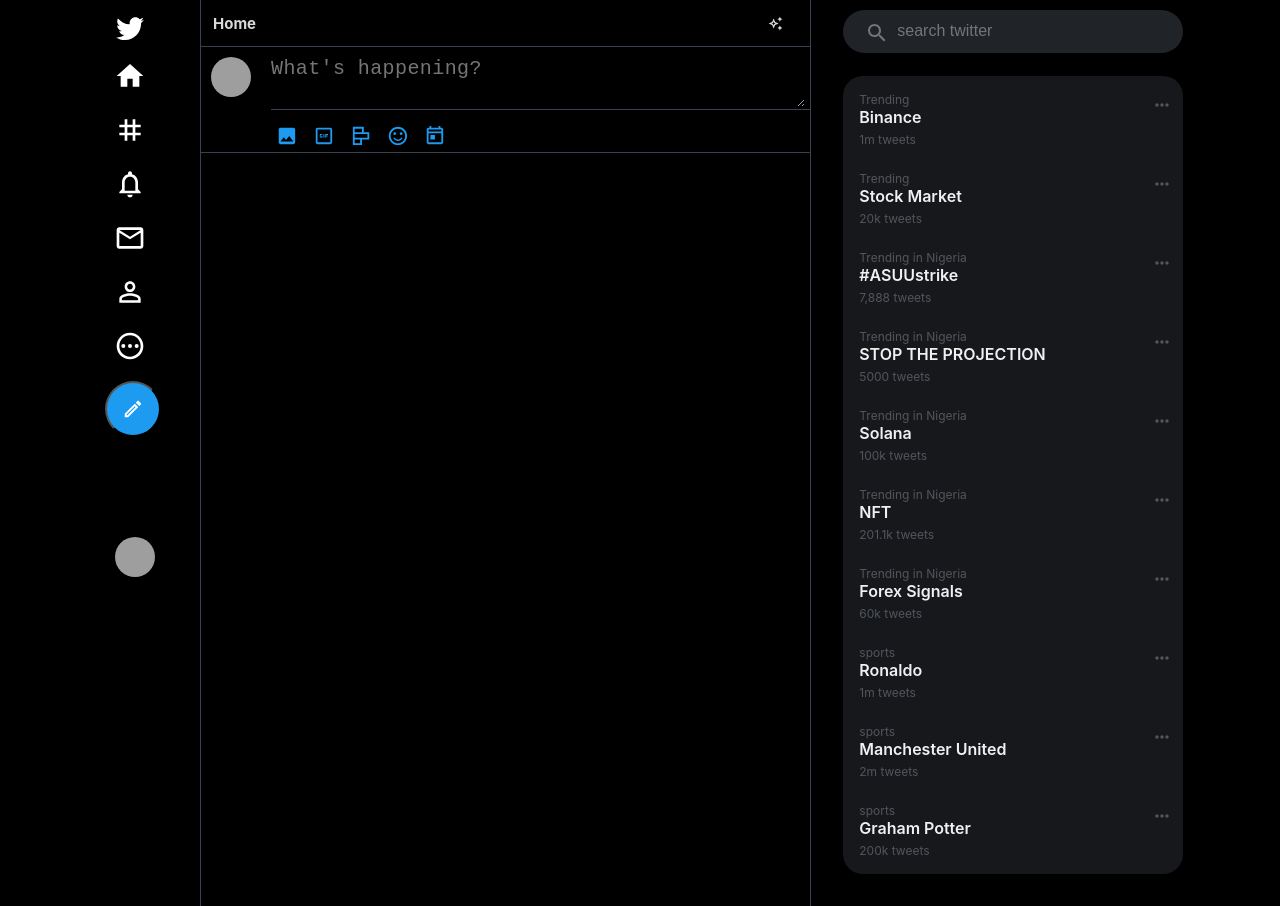
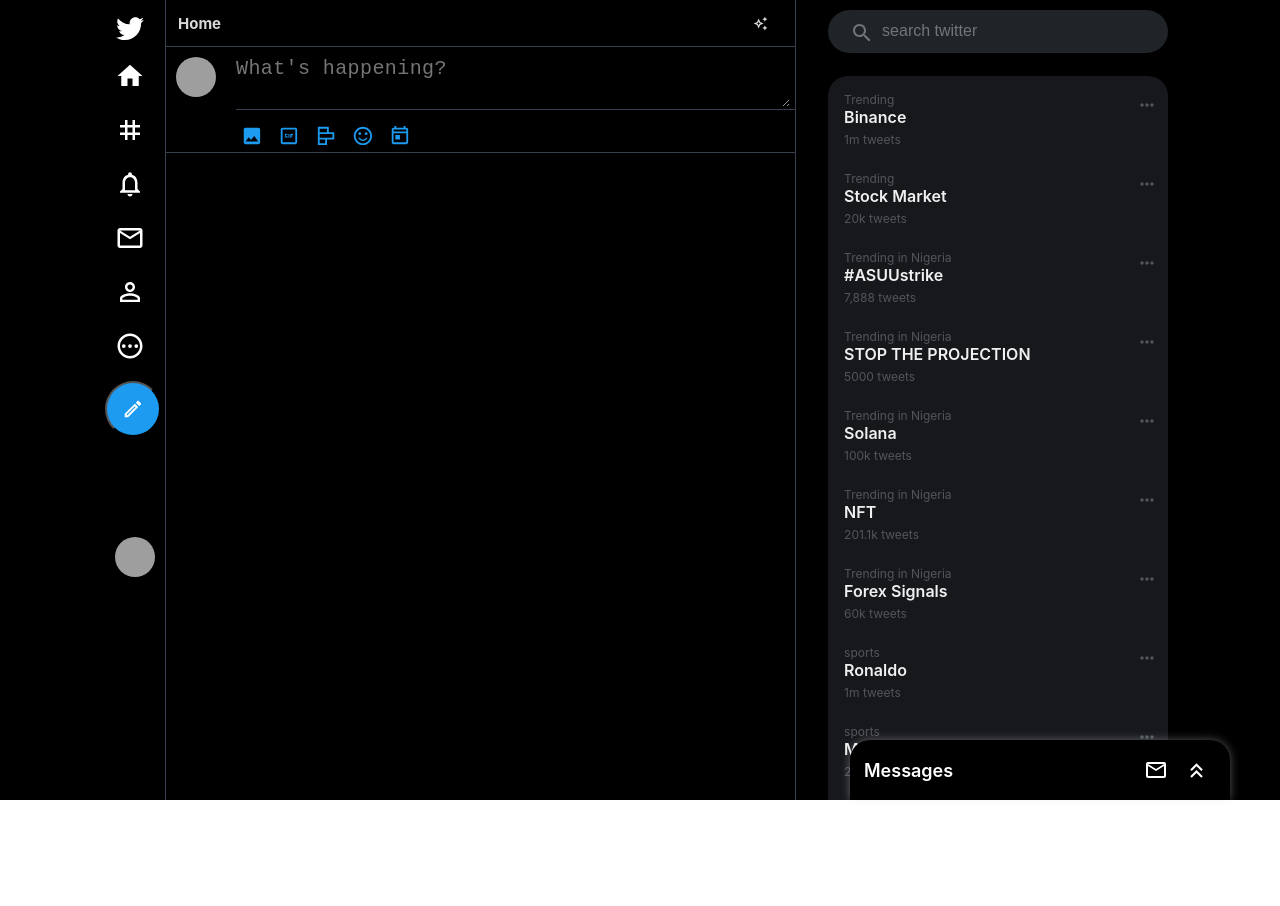
Before and after one commit to OrenisileDemilade/collab-twitter-clone, a React (Create React App) app: page / in a window 1280 px wide. After the commit the page ends 800 px from the top, so only its background shows below. Built offline with nearby package versions, Linux system fonts and the light colour scheme; grey boxes are pictures that could not be loaded.

Commit message:
some changes

```diff
--- a/package.json
+++ b/package.json
@@ -13,6 +13,7 @@
     "@testing-library/react": "^13.3.0",
     "@testing-library/user-event": "^13.5.0",
     "emoji-mart": "^5.2.1",
+    "emoji-picker-react": "^3.6.2",
     "react": "^18.2.0",
     "react-dom": "^18.2.0",
     "react-router-dom": "^6.3.0",
--- a/src/App.css
+++ b/src/App.css
@@ -1,8 +1,26 @@
+.main {
+  display: flex;
+  flex-direction: column;
+  height: 100vh;
+  max-width: 1500px;
+  /* overflow: hidden; */
+}
 .HomePage{
   background-color: black;
-  min-height: 100vh;
+  /* min-height: 100vh; */
   display: flex;
-  max-width: 1500px;
+  /* max-width: 1500px; */
+  width: 100%;
+  height: 100%;
+  /* flex: 1; */
   margin-left: auto;
   margin-right: auto;
 }
+
+.other {
+  flex: 1;
+  display: flex;
+  height: 100%;
+  overflow-y: scroll;
+  overflow-x: hidden;
+}
--- a/src/App.js
+++ b/src/App.js
@@ -2,14 +2,20 @@
 import Sidebar from './components/Sidebar';
 import Middle from './components/Middle';
 import Aside from './components/Aside';
+import Footer from './components/layout/Footer';
 
 function App() {
   return (
-    <div className='HomePage'>
-      <Sidebar/>
-      <Middle/>
-      <Aside/>
-  </div>
+    <div className='main'>
+      <div className='HomePage'>
+        <Sidebar />
+        <div className='other'>
+          <Middle/>
+          <Aside />
+        </div>
+      </div>
+      <Footer />
+    </div>
   );
 }
 
--- a/src/components/Aside.js
+++ b/src/components/Aside.js
@@ -2,6 +2,7 @@
 import classes from './Aside.module.css'
 import Header from './layout/Header'
 import Trend from './layout/Trend'
+
 
 function Aside(){
   return (
@@ -10,6 +11,7 @@
       <div className={classes.trend_container}>
         <Trend />
       </div>
+
     </div>
   )
 }
--- a/src/components/Aside.module.css
+++ b/src/components/Aside.module.css
@@ -3,6 +3,7 @@
     display: flex;
     flex-direction: column;
     height: 100%;
+    position: relative;
 }
 
 .trend_container {
--- a/src/components/Middle.css
+++ b/src/components/Middle.css
@@ -3,8 +3,9 @@
     flex: 1.3;
     border-left: 1px solid #374151;
     border-right: 1px solid #374151;
+    /* height: 200rem; */
     /* max-width: 41rem; */
-    margin-left: 200px;
+    /* margin-left: 200px;    */
 }
 .first-section{
     color: #d9d9d9;
--- a/src/components/SideBar.css
+++ b/src/components/SideBar.css
@@ -1,8 +1,11 @@
 .sideBar{
     color: #fff;
     margin-left: 7rem;
-    position: fixed ;
+    /* position: fixed ; */
     align-items: center;
+    height: 100%;
+    overflow-y: auto;
+    overflow-x: hidden;
 }
 
 /* .container {
--- a/src/components/SidebarLink.js
+++ b/src/components/SidebarLink.js
@@ -2,11 +2,11 @@
 import './SidebarLink.css'
 import {Tooltip} from '@mui/material'
 
-function SidebarLink({Icon,text}) {
+function SidebarLink({Icon,text, fontSize}) {
   return (
     <Tooltip title={text} enterDelay={300} style={{fontSize:'3rem'}}>
         <div className='sidebar-links'>
-          <Icon className='sidebar-icon'/>
+        <Icon className='sidebar-icon' style={{fontSize: `${fontSize ? fontSize : '3rem'}`}} />
         </div>
     </Tooltip>
   )
--- /dev/null
+++ b/src/components/layout/Footer.js
@@ -0,0 +1,20 @@
+import React from 'react'
+import SidebarLink from '../SidebarLink';
+import EmailOutlinedIcon from '@mui/icons-material/EmailOutlined';
+import KeyboardDoubleArrowUpIcon from '@mui/icons-material/KeyboardDoubleArrowUp';
+import classes from './Footer.module.css'
+
+
+export default function Footer() {
+    return (
+      <div className={classes.footer}>
+        <div className={classes.new_message}>
+            <p>Messages</p>
+            <div className={classes.icons}>
+            <SidebarLink Icon={EmailOutlinedIcon} text='New Messages' fontSize={'2.4rem'}/>
+            <SidebarLink Icon={KeyboardDoubleArrowUpIcon} text='New Messages' fontSize={'2.5rem'}/>
+            </div>
+        </div>
+      </div>
+  )
+}
--- /dev/null
+++ b/src/components/layout/Footer.module.css
@@ -0,0 +1,38 @@
+.footer {
+    height: 6rem;
+    background-color: transparent;
+    display: flex;
+    justify-content: flex-end;
+    position: fixed;
+    bottom: 0;
+    right: 5rem;
+}
+.new_message {
+    padding: 0 1.4rem;
+    background-color: #000;
+    /* position: absolute; */
+    z-index: 100;
+    /* bottom: 100vh; */
+    right: 3.2rem;
+    width: 38rem;
+    box-shadow: 0 0px 10px rgb(225 225 225 / 38%);
+    border-top-left-radius: 20px;
+    border-top-right-radius: 20px;
+    display: flex;
+    justify-content: space-between;
+    align-items: center;
+ }
+
+.new_message p {
+    color: #fff;
+    font-size: 1.8rem;
+    font-weight: 600;
+  }
+
+.icons {
+    display: flex;
+    align-items: center;
+    justify-content: center;
+    color: #fff;
+    font-size: 1rem;
+}
--- a/src/components/layout/Header.module.css
+++ b/src/components/layout/Header.module.css
@@ -3,6 +3,7 @@
     padding: 1rem 3.2rem;
     position: fixed;
     background-color: black;
+    /* z-index: -1; */
 }
 
 .header input {
```
Also changed, not shown: 1 other file (tests, documents, lock files or other folders).
